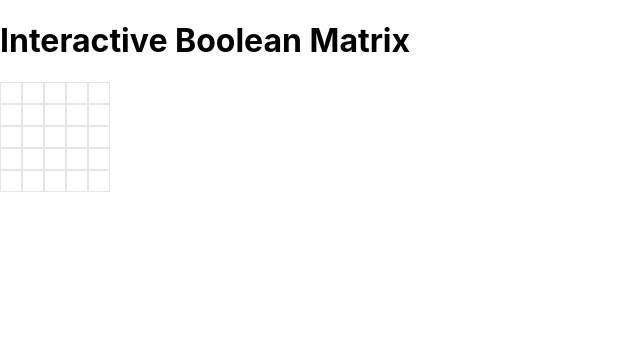
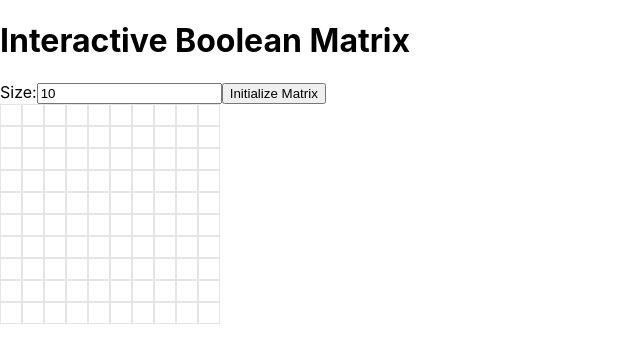
Before and after one commit to ezekielnewren/hybridocr, a React (Create React App) app in the folder frontend/: page / in a window 1280 px wide. Shown: the top 362 px of the page, without its empty margins (0-640 px from the left). Built offline with nearby package versions, Linux system fonts and the light colour scheme.

Commit message:
merge setRows and setCols to simple setSize()

```diff
--- a/frontend/src/App.js
+++ b/frontend/src/App.js
@@ -3,22 +3,36 @@ import { generateMatrix } from './matrixGenerator';
 import MatrixDisplay from './MatrixDisplay';
 
 function App() {
-  const [rows, setRows] = useState(5);
-  const [cols, setCols] = useState(5);
-  const [matrix, setMatrix] = useState(() => generateMatrix(5, 5));
+  const [size, setSize] = useState(10); // Default rows
+  const [matrix, setMatrix] = useState(() => generateMatrix(size, size));
+
+  const initializeMatrix = () => {
+    // Initialize matrix with the specified size
+    setMatrix(generateMatrix(size, size));
+  };
 
   const setCellState = (rowIndex, colIndex, newState) => {
-    const newMatrix = matrix.map((row, rIndex) => (
-      rIndex === rowIndex ? row.map((cell, cIndex) => (
-        cIndex === colIndex ? newState : cell
-      )) : row
-    ));
+    const newMatrix = matrix.map((row, rIndex) =>
+      rIndex === rowIndex ? row.map((cell, cIndex) => (cIndex === colIndex ? newState : cell)) : row
+    );
     setMatrix(newMatrix);
   };
 
   return (
     <div className="App">
       <h1>Interactive Boolean Matrix</h1>
+      <div>
+        <label>
+          Size:
+          <input
+            type="number"
+            value={size}
+            onChange={(e) => setSize(parseInt(e.target.value, 10))}
+            min="1"
+          />
+        </label>
+        <button onClick={initializeMatrix}>Initialize Matrix</button>
+      </div>
       <MatrixDisplay matrix={matrix} setCellState={setCellState} />
     </div>
   );
```
